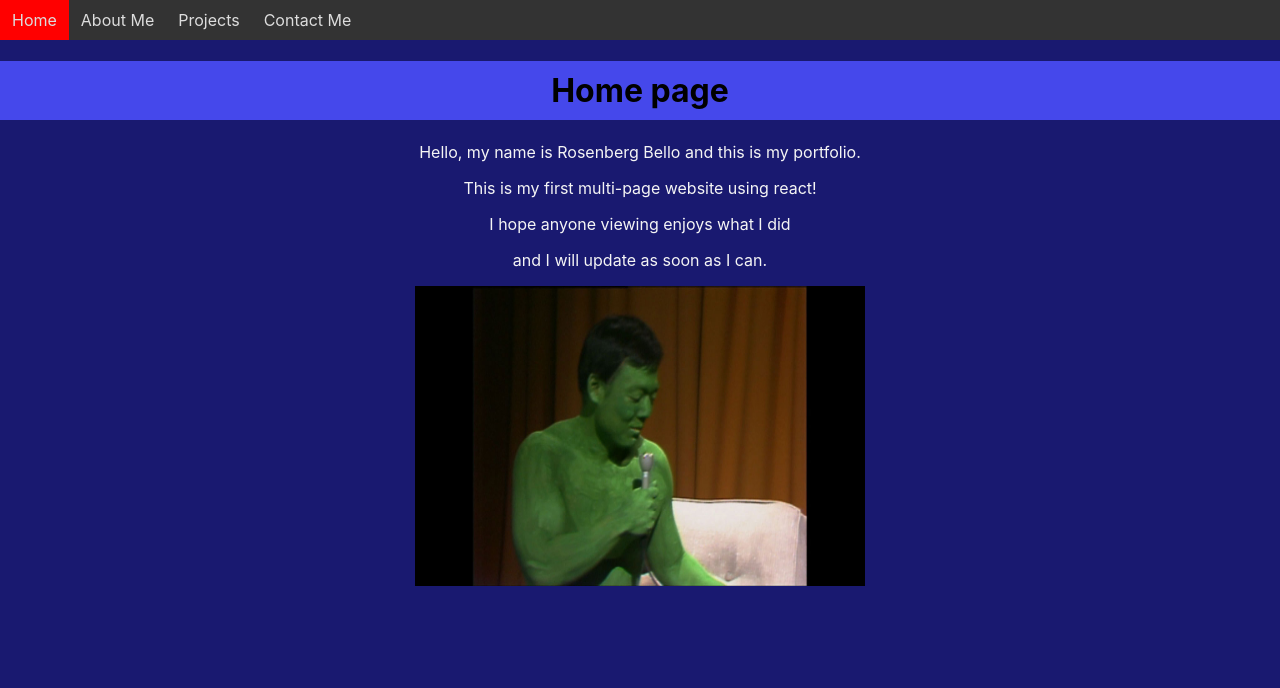
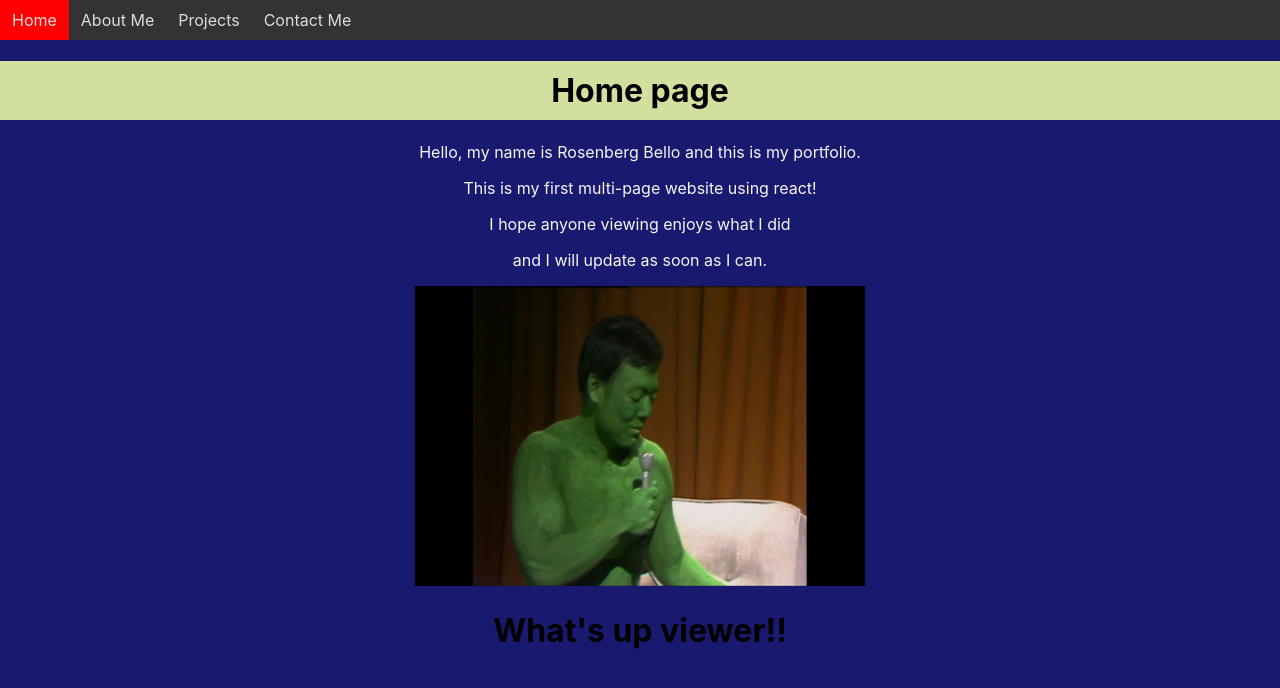
Before and after one commit to Bello2441/bello2441-github.io, a React (Create React App) app: page / in a window 1280 px wide. Shown: the top 688 px of the page. Built offline with nearby package versions, Linux system fonts and the light colour scheme.

Commit message:
still trying to add ainmation

```diff
--- a/package.json
+++ b/package.json
@@ -6,6 +6,7 @@
     "@testing-library/jest-dom": "^4.2.4",
     "@testing-library/react": "^9.5.0",
     "@testing-library/user-event": "^7.2.1",
+    "animate.css": "^4.1.1",
     "radium": "^0.26.1",
     "react": "^16.13.1",
     "react-dom": "^16.13.1",
--- a/src/components/Home.js
+++ b/src/components/Home.js
@@ -1,28 +1,17 @@
 import React from 'react';
 import logo from './the_hulk.jpeg';
-import { bounce } from 'react-animations';
-import Radium, {StyleRoot} from 'radium';
 
-const styles = {
-    bounce : {
-        animation : 'x 1s',
-        animationName: Radium.keyframes(bounce, 'bounce')
-    }
-}
 class Home extends React.Component {
     render() {
         return (
-            <div className="App">
+        <div className="App">
             <h1 className="headStyle">Home page</h1>
             <p>Hello, my name is Rosenberg Bello and this is my portfolio.</p>
             <p>This is my first multi-page website using react!</p>
             <p>I hope anyone viewing enjoys what I did</p>
             <p>and I will update as soon as I can.</p>
-                <img className="homeImg" src={logo} alt="image_of_me" />
-                <StyleRoot>
-                    <div style={styles.bounce}>
-                    </div>
-                </StyleRoot>
+            <img className="homeImg" src={logo} alt="image_of_me" />
+            <h1 className="nameplate" class="animate__animated animate__bounce">What's up viewer!!</h1>
         </div>
 
         );
--- a/src/index.css
+++ b/src/index.css
@@ -67,7 +67,7 @@ p {
 .headStyle {
   display: block;
   padding: 10px 15px;
-  background-color: rgb(69, 72, 235);
+  background-color: rgb(209, 223, 159);
 }
 
 .About {
```
Also changed, not shown: src/components/ideaPaper.txt (added), 1 other file (tests, documents, lock files or other folders).
